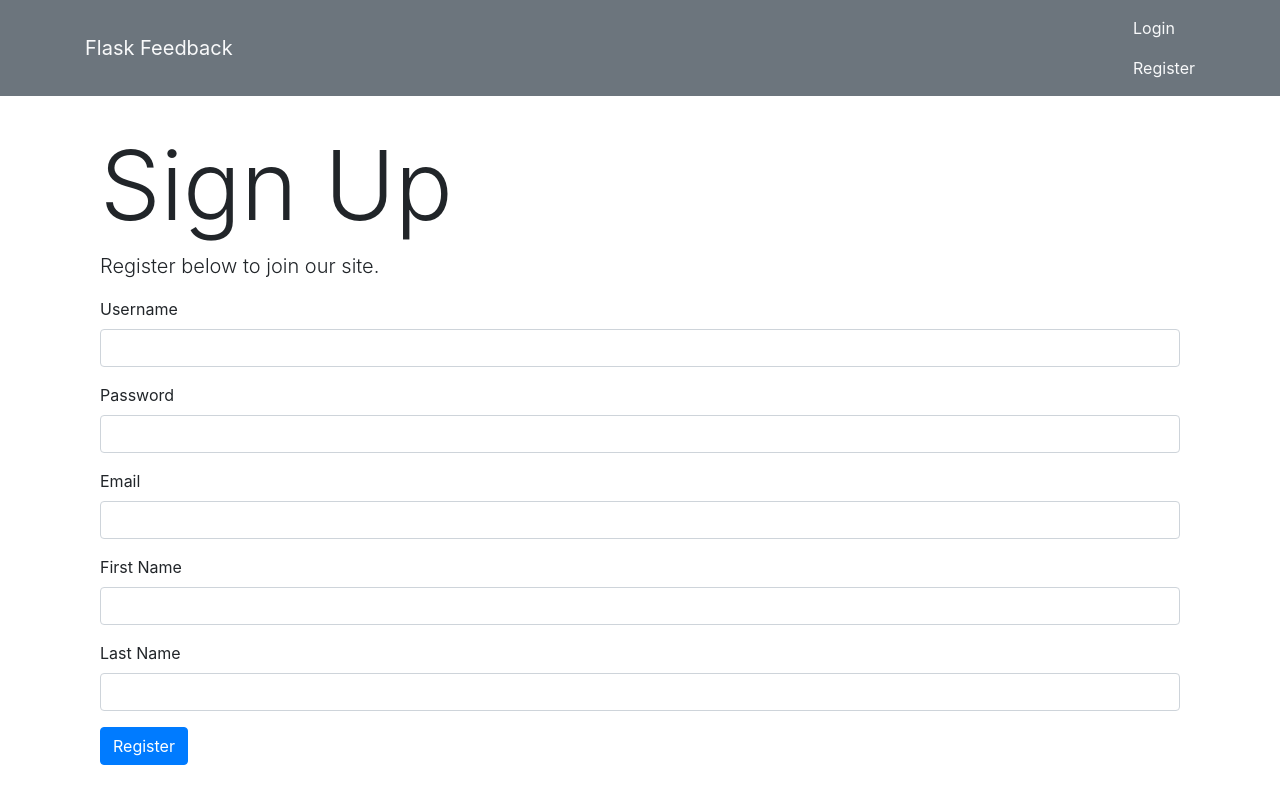
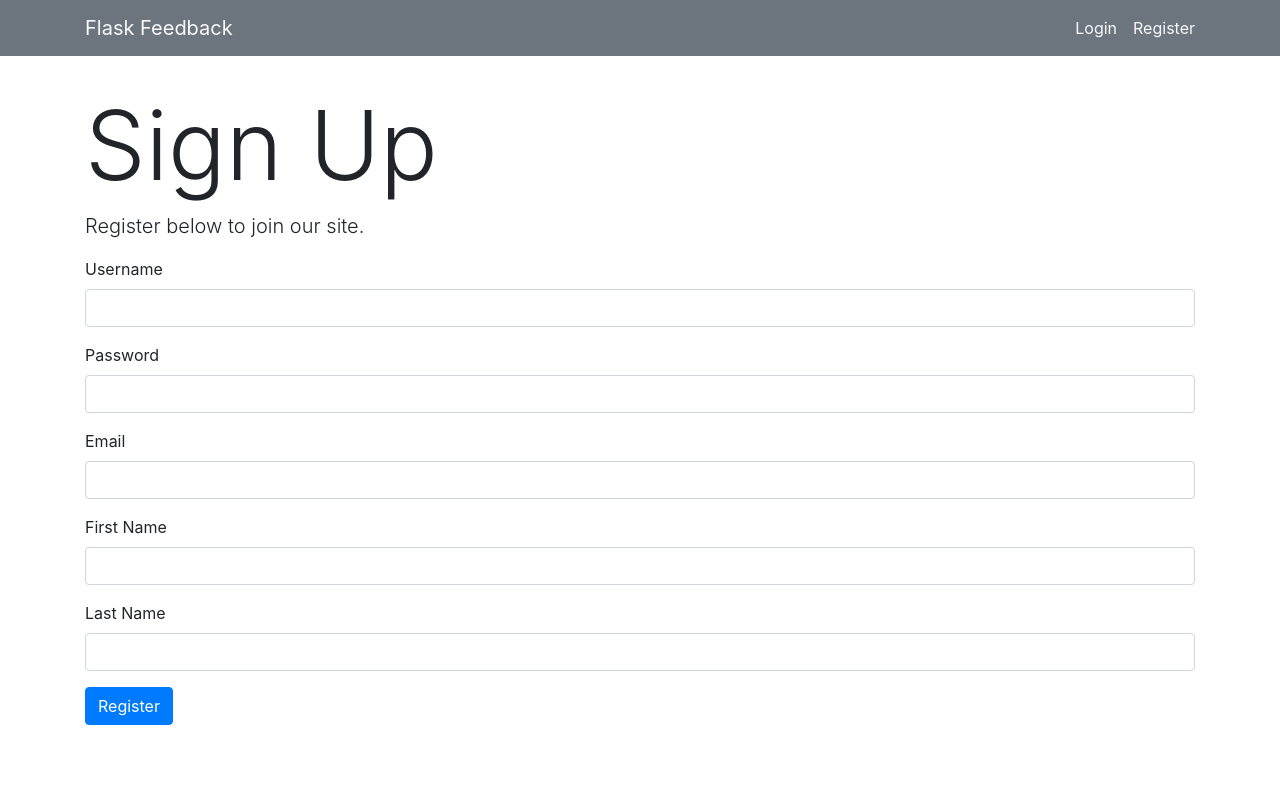
Before and after one commit to icym1lk/flask-feedback, a Flask app: page /register in a window 1280 px wide. Run offline with Flask 2, Linux system fonts and the light colour scheme; some libraries are stand-ins or nearby versions.

Commit message:
html changes throughout site

```diff
--- a/app.py
+++ b/app.py
@@ -58,8 +58,12 @@ def login():
         data = {k: v for k, v in form.data.items() if k != "csrf_token"}
         user = User.authenticate(**data)
 
-        flash("Logged in!")
-        return redirect("/secret")
+        if user:
+            flash("Logged in!")
+            return redirect("/secret")
+        else:
+            form.username.errors = ["Invalid username or password"]
+
     return render_template("login.html", form=form)
 
 @app.route("/secret")
--- a/templates/_form.html
+++ b/templates/_form.html
@@ -8,7 +8,7 @@
     <span>
         {% if field.errors %}
             {% for error in field.errors %}
-                <b class="text-danger">{{ error }}</b>
+                <span class="text-danger">{{ error }}</span>
             {% endfor %}
         {% endif %}
     </span>
--- a/templates/base.html
+++ b/templates/base.html
@@ -13,7 +13,7 @@
     <nav class="navbar navbar-light bg-secondary justify-content-between">
         <div class="container">
             <a class="navbar-brand text-light" href="/">Flask Feedback</a>
-            <ul class="nav navbar-nav flew-row float-right">
+            <ul class="nav navbar-nav flex-row float-right">
                 <li class="nav-item">
                     <a href="/login" class="nav-link pr-3 text-light">Login</a>
                 </li>
--- a/templates/login.html
+++ b/templates/login.html
@@ -4,7 +4,6 @@
 
 {% block content %}
 
-<div class="container">
 <h1 class="display-1">Login</h1>
 <p class="lead">Don't have an account? <a href="/register">Register here</a></p>
 <form>
@@ -12,6 +11,5 @@
     <button class="btn btn-primary" formmethod="POST">Login</button>
     <!-- <button class="btn btn-outline-secondary" formaction="/" formmethod="GET">Cancel</button> -->
 </form>
-</div>
 
 {% endblock %}}
--- a/templates/register.html
+++ b/templates/register.html
@@ -4,7 +4,6 @@
 
 {% block content %}
 
-<div class="container">
 <h1 class="display-1">Sign Up</h1>
 <p class="lead">Register below to join our site.</p>
 <form>
@@ -12,6 +11,5 @@
     <button class="btn btn-primary" formmethod="POST">Register</button>
     <!-- <button class="btn btn-outline-secondary" formaction="/" formmethod="GET">Cancel</button> -->
 </form>
-</div>
 
 {% endblock %}}
```
Lines whose indentation alone changed are shown as unchanged.
